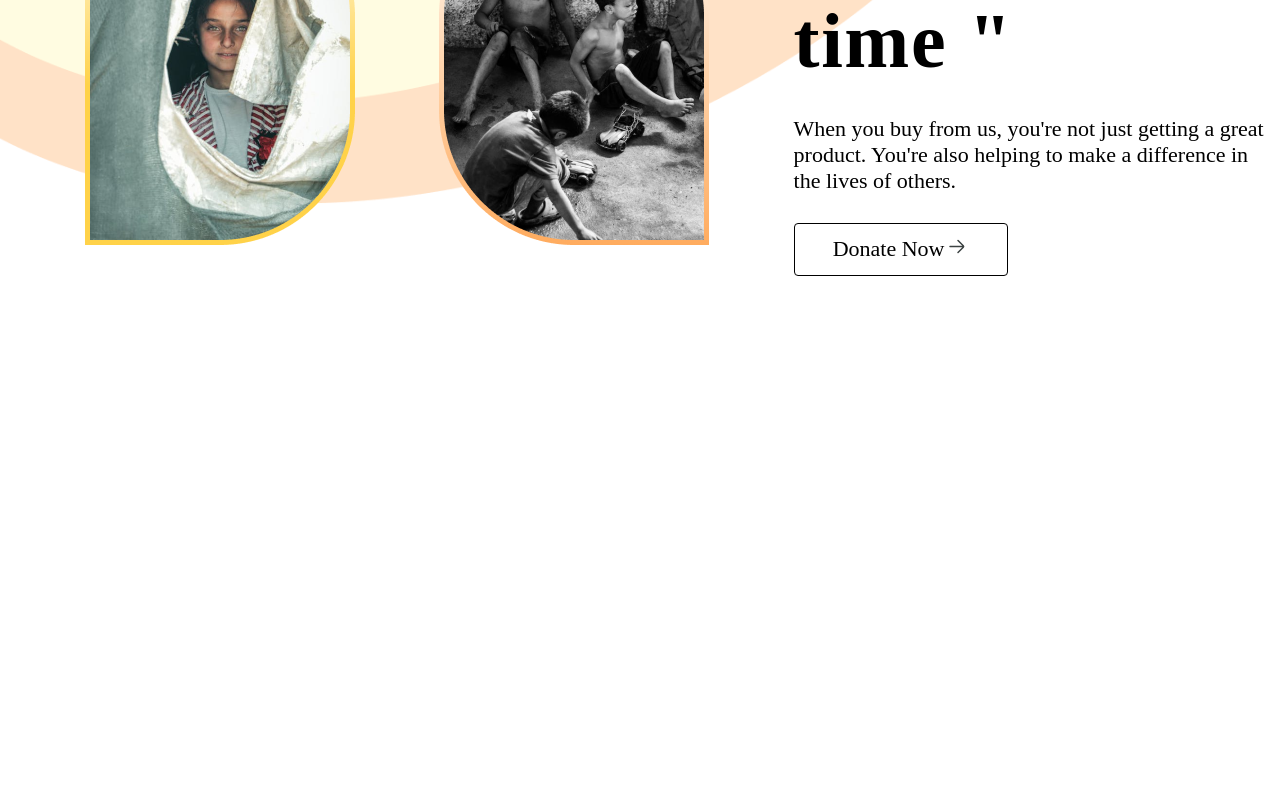
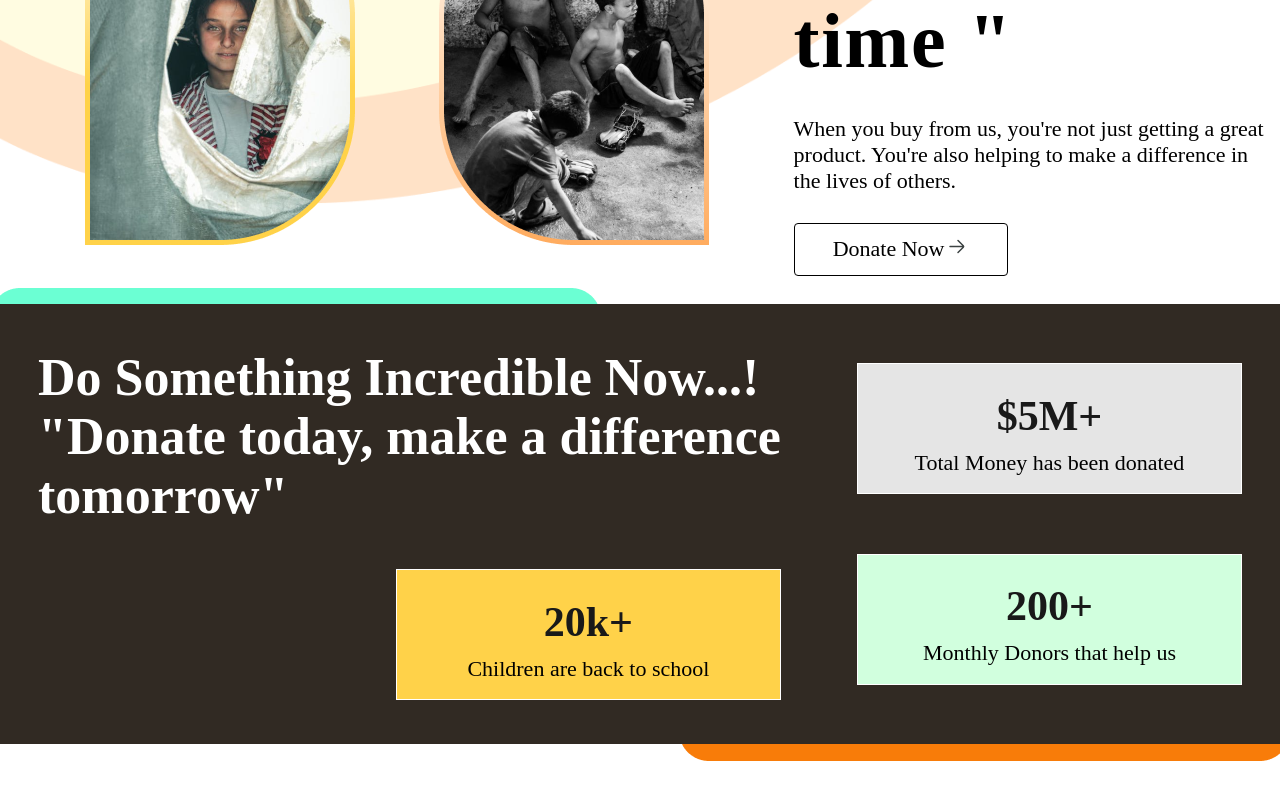
Before and after one commit to pankaj123445555/shopping_web, a React (Create React App) app: page / in a window 1280 px wide. Shown: the part 764-1564 px from the top of the page. Before the commit the page ends 1068 px from the top, so only its background shows below. Built offline with nearby package versions, Linux system fonts and the light colour scheme.

Commit message:
banner component of donation is completed

```diff
--- a/src/App.css
+++ b/src/App.css
@@ -548,3 +548,50 @@ letter-spacing: 1.56px;
     border-radius: 4px;
     border: 1.4px solid #000;
 }
+#dn-bnr
+{
+    position: relative;
+    height: 500px;
+}
+#bnr{
+    height: 440px;
+    background: #312A23;
+    position: relative;
+    justify-content: space-around;
+}
+#rect-1{
+    position: absolute;
+    z-index: -1;
+    top: -16px;
+    left: 0px;
+}
+#rect-2{
+    position: absolute;
+    right: 0px;
+    bottom: -21px;
+    z-index: -1;
+}
+.bn-text{
+color: #FFF;
+font-family: Red Rose;
+font-size: 52px;
+font-style: normal;
+font-weight: 700;
+line-height: normal;
+}
+.bn-box{
+    width: 383px;
+    height: 129px;
+    border: 1px solid white
+}
+.fs-42{
+color: #191919;
+font-family: Red Rose;
+font-size: 42px;
+font-style: normal;
+font-weight: 700;
+line-height: normal;
+}
+.just-cont-end{
+    justify-content: end;
+}
--- a/src/Component/Donation.js
+++ b/src/Component/Donation.js
@@ -2,6 +2,7 @@ import React from 'react'
 import Header from '../Header'
 import ProductCategories from './ProductCategories'
 import DonateNow from './DonateNow'
+import DonationBanner from './DonationBanner'
 
 function Donation() {
   return (
@@ -9,6 +10,7 @@ function Donation() {
     <Header/>
     <ProductCategories/>
     <DonateNow/>
+    <DonationBanner/>
     </div>
   )
 }
--- /dev/null
+++ b/src/Component/DonationBanner.js
@@ -0,0 +1,41 @@
+import React from 'react'
+
+function DonationBanner() {
+  return (
+    <div id='dn-bnr'>
+      <div id='bnr' className='make-div-row'>
+      <div  className='make-div-column space-evenly'>
+      <div className='make-div-column bn-text'>
+      <span>Do Something Incredible Now...!</span>
+      <span>"Donate today, make a difference</span>
+      <span>tomorrow"</span>
+      </div>
+      <div className='make-div-row just-cont-end'>
+      <div className='bn-box make-div-column just-cont txt-alg-cnt' style={{background: '#FFD249'}}>
+      <span className='fs-42 mr-10'>20k+</span>
+      <span className='fs-22'>Children are back to school</span>
+      </div>
+      </div>
+      </div>
+      <div  className='make-div-column space-evenly'>
+
+      <div className='bn-box make-div-column just-cont txt-alg-cnt' style={{background: '#E5E5E5'}}>
+      <span className='fs-42 mr-10'>$5M+</span>
+      <span className='fs-22'>Total Money has been donated</span>
+      </div>
+
+      <div className='bn-box make-div-column just-cont txt-alg-cnt' style={{background: '#D1FFDE'}}>
+      <span className='fs-42 mr-10'>200+</span>
+      <span className='fs-22'>Monthly Donors that help us</span>
+      </div>
+
+      </div>
+      <div id='rect-1'><img src='/images/REctangle3.png' alt='above recatngle'/></div>
+      <div id='rect-2'><img src='/images/REctangle4.png' alt='above recatngle'/></div>
+      </div>
+
+    </div>
+  )
+}
+
+export default DonationBanner
```
Also changed, not shown: public/images/Rectangle3.png (added), public/images/Rectangle4.png (added).
